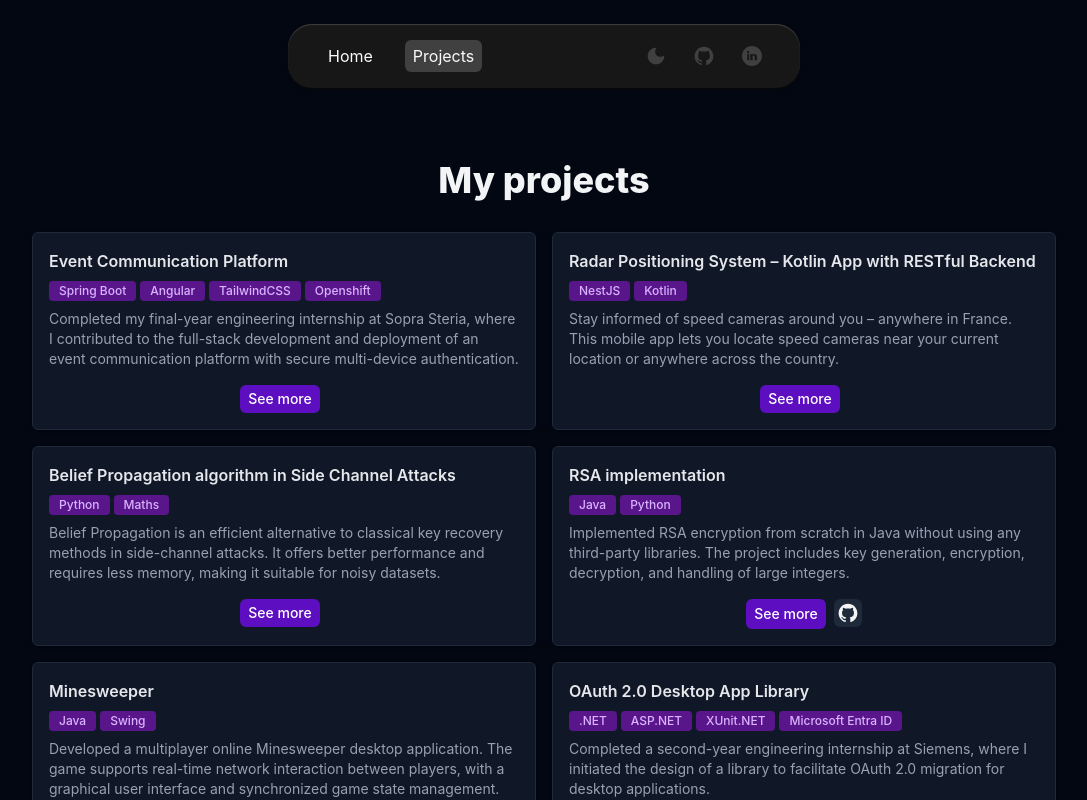
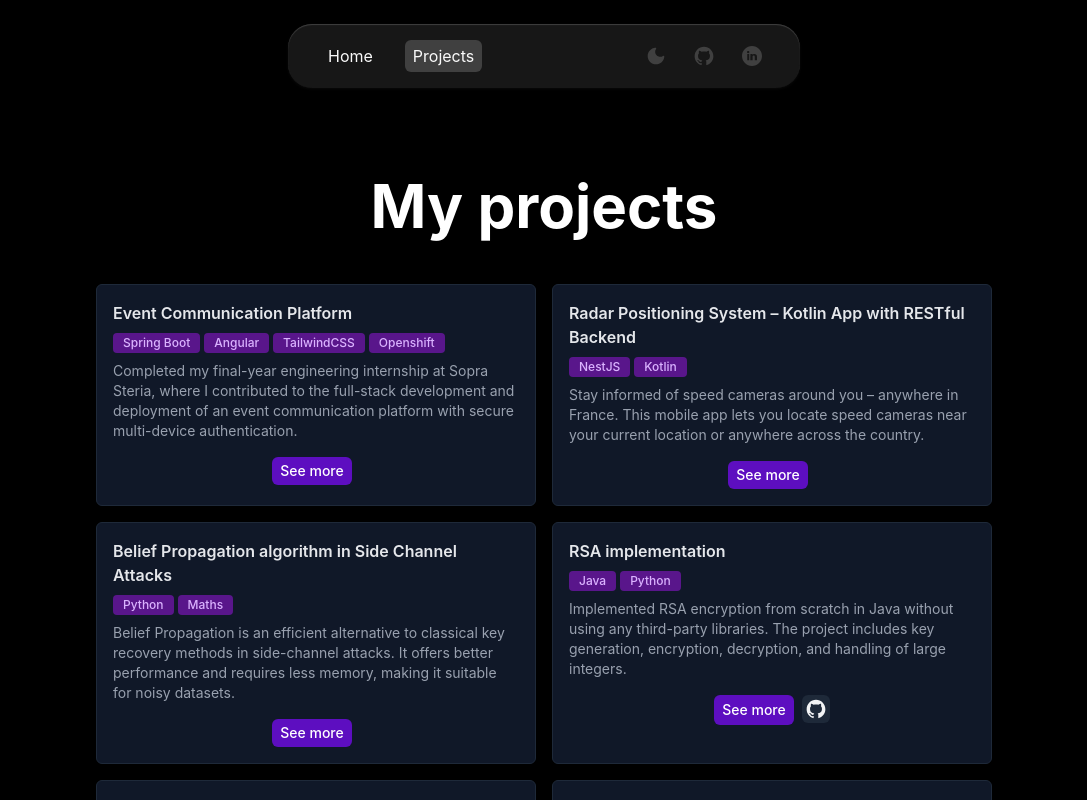
Before and after one commit to dylan-bernhardt/dylan-bernhardt.github.io, a Nuxt app: page /projects in a window 1280 px wide. Shown: the top 800 px of the page, without its empty margins (96-1183 px from the left). Built offline with nearby package versions, Linux system fonts and the light colour scheme.

Commit message:
feat: change favicon

```diff
--- a/app/app.vue
+++ b/app/app.vue
@@ -7,7 +7,7 @@
 
 <script setup>
 useHead({
-  title: "Portfolio",
+  title: "Dylan Bernhardt",
   htmlAttrs: {
     class: "font-display dark",
   },
--- a/app/pages/projects.vue
+++ b/app/pages/projects.vue
@@ -1,14 +1,11 @@
 <template>
   <div
-    class="w-full max-w-full min-h-screen bg-white dark:bg-gray-950 pt-40 pb-8 justify-center flex px-4">
-    <div class="flex flex-col max-w-lg lg:max-w-5xl w-full gap-8">
-      <span
-        class="text-4xl font-extrabold text-gray-900 dark:text-gray-100 text-center">
-        My projects
-      </span>
-      <div class="w-full h-fit grid grid-cols-1 lg:grid-cols-2 gap-4">
-        <Project v-for="project in projects" :project="project"></Project>
-      </div>
+    class="bg-neutral-200 dark:bg-black min-h-screen w-full max-w-screen flex flex-col items-center overflow-hidden px-8 sm:px-4">
+    <span class="dark:text-white mt-44 mb-12 text-6xl font-bold">
+      My projects
+    </span>
+    <div class="w-full max-w-4xl h-fit grid grid-cols-1 lg:grid-cols-2 gap-4">
+      <Project v-for="project in projects" :project="project"></Project>
     </div>
   </div>
 </template>
```
Also changed, not shown: 1 other file (tests, documents, lock files or other folders).
